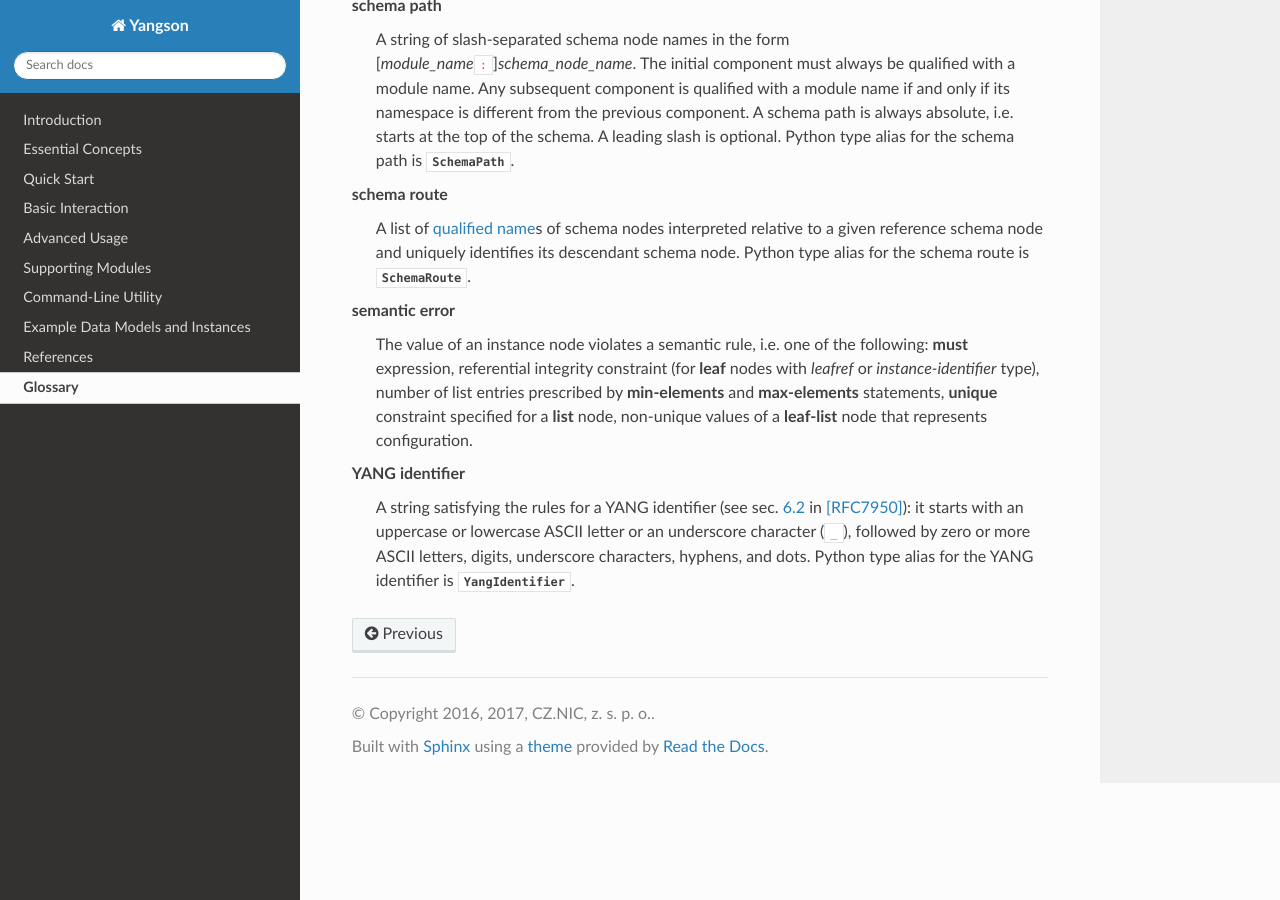
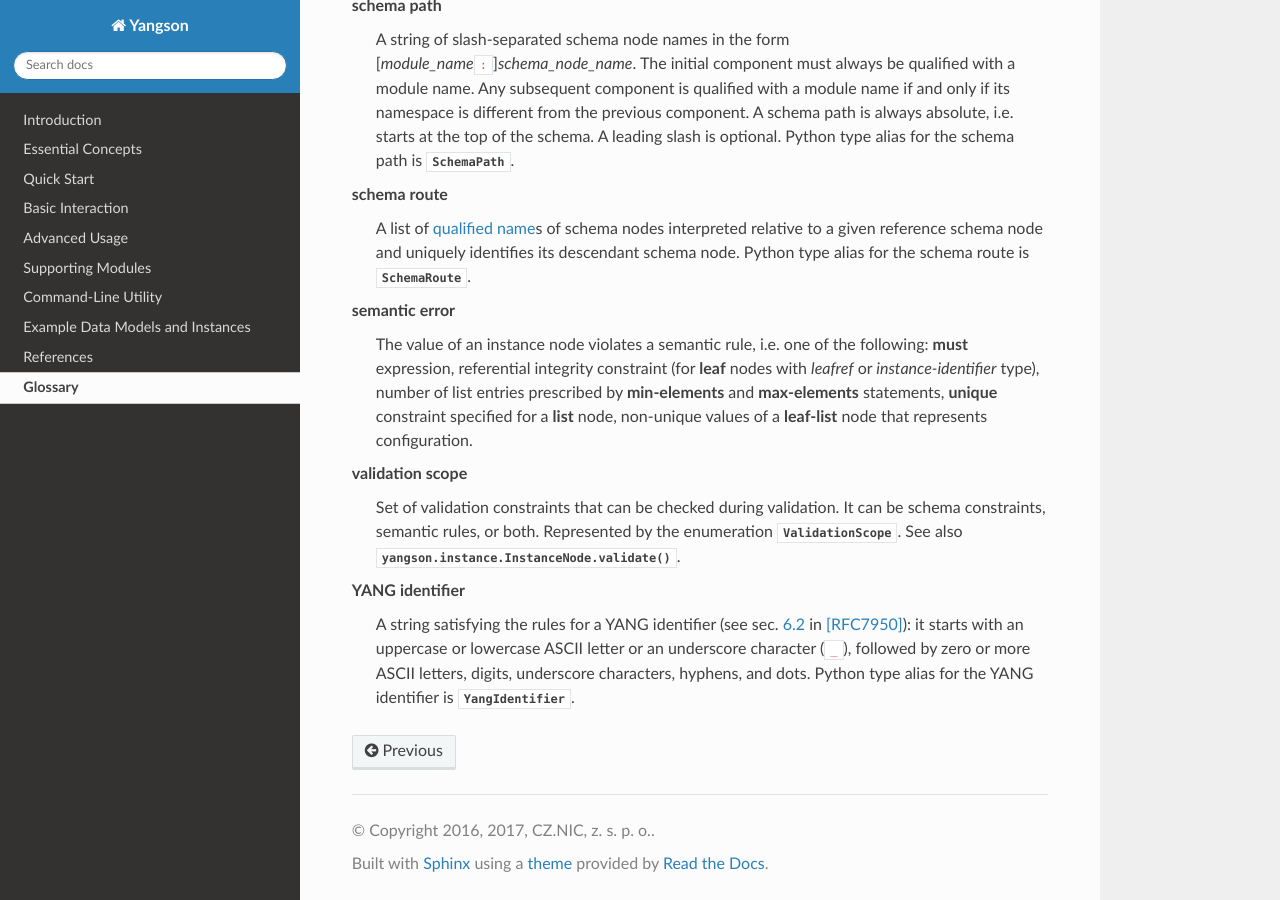
Before and after one commit to CZ-NIC/yangson, a Sphinx documentation site: the page built from docs/glossary.rst, in a window 1280 px wide and 900 px high, scrolled down 2101 px. Built offline with Sphinx 7.4.7 and the Read the Docs theme 2.0.0, drawn with Linux system fonts in a browser that asks for light colours.

Commit message:
Add glossary entry "validation scope"

```diff
--- a/docs/glossary.rst
+++ b/docs/glossary.rst
@@ -175,6 +175,14 @@ specification, see section `3`_ of [RFC7950]_.
       constraint specified for a **list** node, non-unique values of a
       **leaf-list** node that represents configuration.
 
+   validation scope
+
+      Set of validation constraints that can be checked during
+      validation. It can be schema constraints, semantic rules, or
+      both. Represented by the enumeration
+      :class:`~.ValidationScope`. See also
+      :meth:`yangson.instance.InstanceNode.validate`.
+
 .. _2.2: https://tools.ietf.org/html/rfc7895#section-2.2
 .. _3: https://tools.ietf.org/html/rfc7950#section-3
 .. _3.5.3: https://tools.ietf.org/html/rfc8040#section-3.5.3
```
Also changed, not shown: 1 other file.
